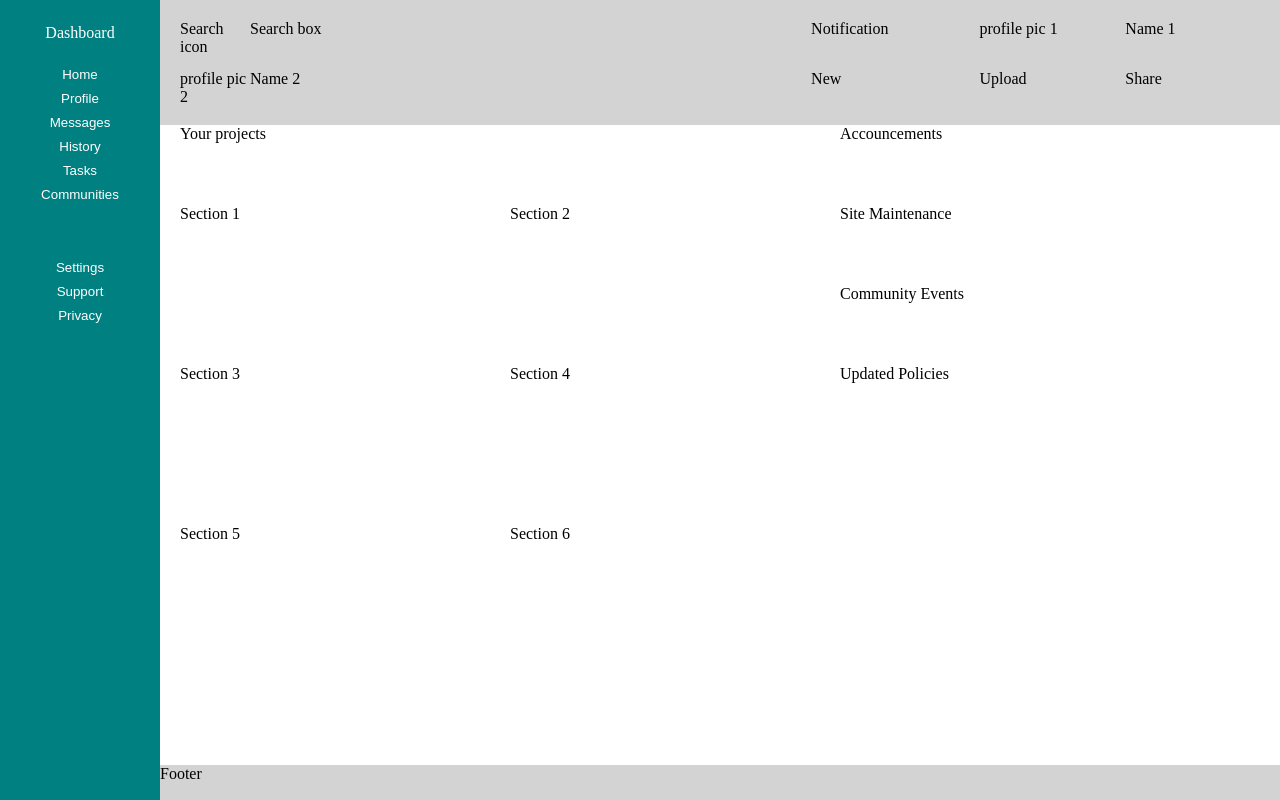
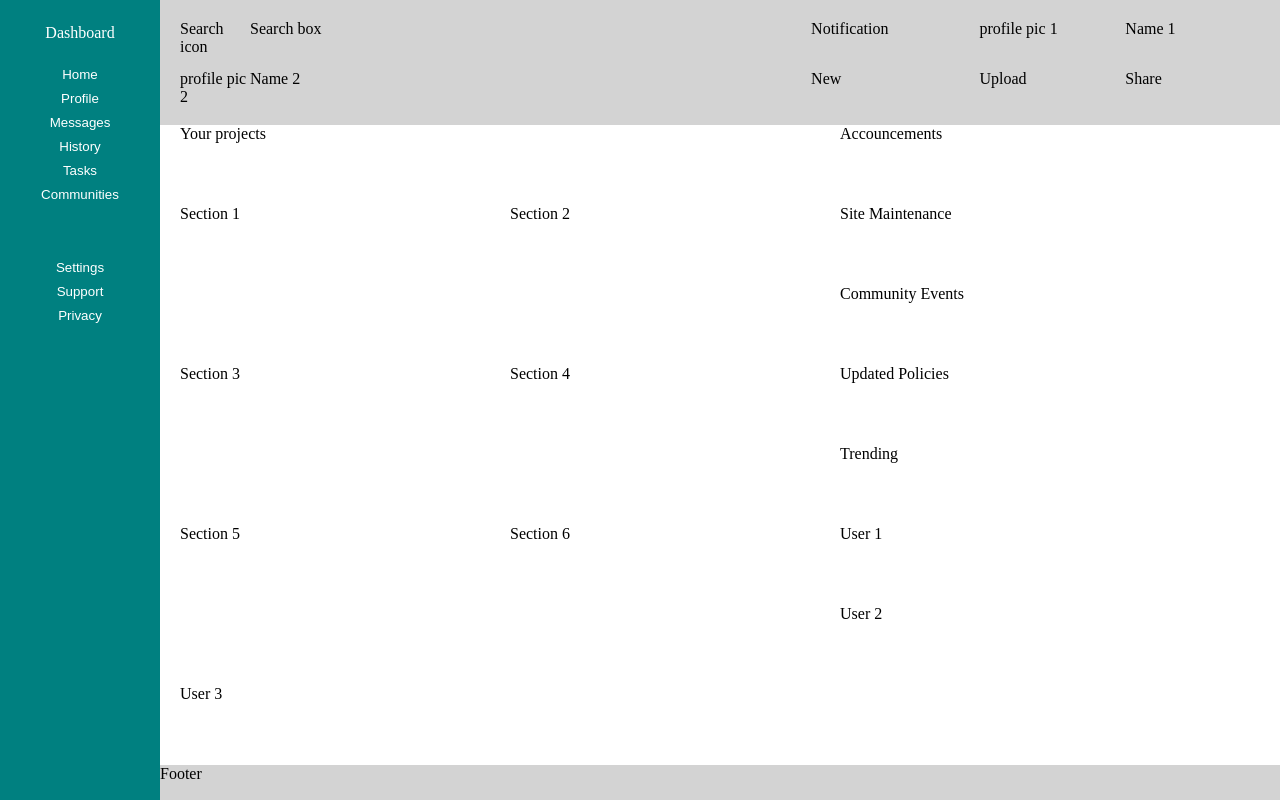
Before and after one commit to JJHH17/Admin_Dashboard, a plain HTML site: page index.html in a window 1280 px wide. Drawn offline with Linux system fonts and the light colour scheme.

Commit message:
Add trending page contents

```diff
--- a/index.html
+++ b/index.html
@@ -51,6 +51,11 @@
             <div id="siteMaintenance">Site Maintenance</div>
             <div id="communityEvents">Community Events</div>
             <div id="policies">Updated Policies</div>
+
+            <div id="trending">Trending</div>
+            <div id="user1">User 1</div>
+            <div id="user2">User 2</div>
+            <div id="user3">User 3</div>
         </div>
 
         <div id="footer">
```
